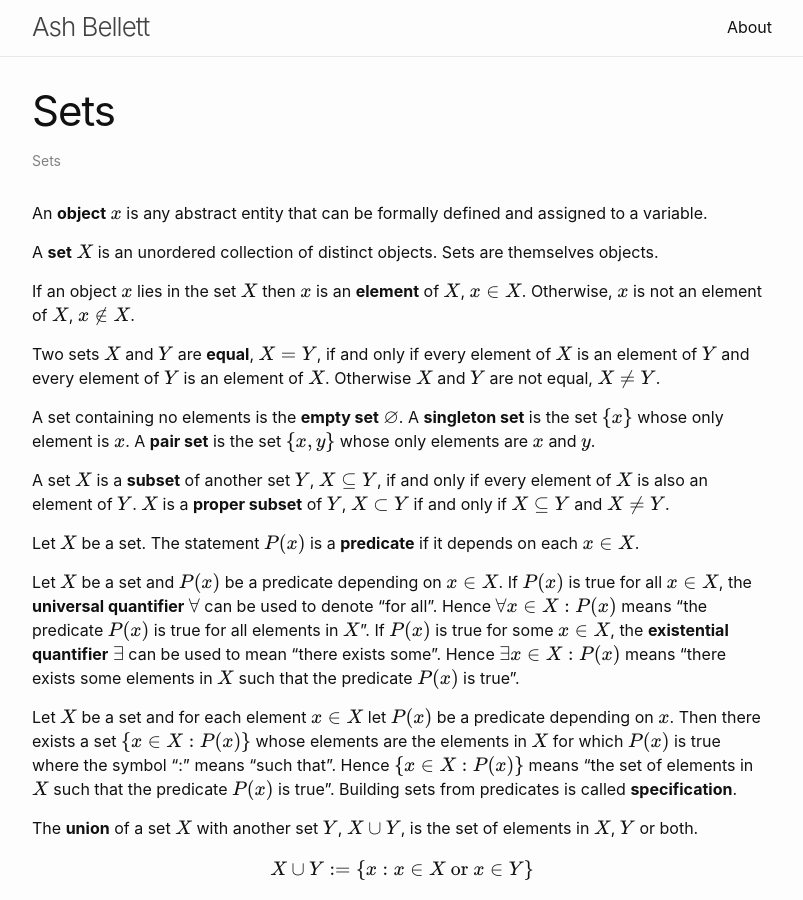
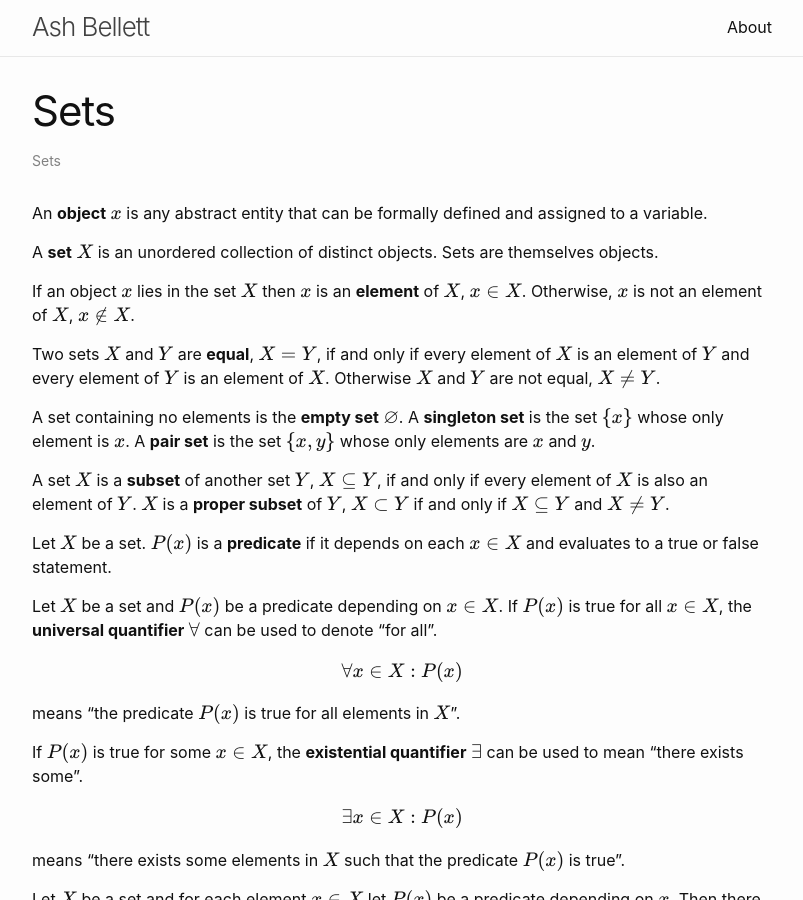
Before and after one commit to ashbellett/ashbellett.github.io, a Jekyll site: the page built from _posts/_sets/sets.md, in a window 1280 px wide and 900 px high. Shown: the whole window, without its empty margins (238-1041 px from the left). Built offline with Jekyll 4.4.1, drawn with Linux system fonts in a browser that asks for light colours; some web fonts are replaced.

Commit message:
Update set notes

```diff
--- a/_posts/_sets/sets.md
+++ b/_posts/_sets/sets.md
@@ -18,9 +18,19 @@ A set containing no elements is the **empty set** $$\varnothing $$. A **singleto
 
 A set $$X$$ is a **subset** of another set $$Y$$, $$X \subseteq Y$$, if and only if every element of $$X$$ is also an element of $$Y$$. $$X$$ is a **proper subset** of $$Y$$, $$X \subset Y$$ if and only if $$X \subseteq Y$$ and $$X \neq Y$$.
 
-Let $$X$$ be a set. The statement $$P(x)$$ is a **predicate** if it depends on each $$x \in X$$.
+Let $$X$$ be a set. $$P(x)$$ is a **predicate** if it depends on each $$x \in X$$ and evaluates to a true or false statement.
 
-Let $$X$$ be a set and $$P(x)$$ be a predicate depending on $$x \in X$$. If $$P(x)$$ is true for all $$x \in X$$, the **universal quantifier** $$\forall $$ can be used to denote "for all". Hence $$ \forall x \in X : P(x)$$ means "the predicate $$P(x)$$ is true for all elements in $$X$$". If $$P(x)$$ is true for some $$x \in X$$, the **existential quantifier** $$\exists $$ can be used to mean "there exists some". Hence $$\exists x \in X : P(x)$$ means "there exists some elements in $$X$$ such that the predicate $$P(x)$$ is true".
+Let $$X$$ be a set and $$P(x)$$ be a predicate depending on $$x \in X$$. If $$P(x)$$ is true for all $$x \in X$$, the **universal quantifier** $$\forall $$ can be used to denote "for all".
+
+$$ \forall x \in X : P(x)$$
+
+means "the predicate $$P(x)$$ is true for all elements in $$X$$".
+
+If $$P(x)$$ is true for some $$x \in X$$, the **existential quantifier** $$\exists $$ can be used to mean "there exists some".
+
+$$\exists x \in X : P(x)$$
+
+means "there exists some elements in $$X$$ such that the predicate $$P(x)$$ is true".
 
 Let $$X$$ be a set and for each element $$x \in X$$ let $$P(x)$$ be a predicate depending on $$x$$. Then there exists a set $$ \{x \in X : P(x)\} $$ whose elements are the elements in $$X$$ for which $$P(x)$$ is true where the symbol ":" means "such that". Hence $$ \{x \in X : P(x)\} $$ means "the set of elements in $$X$$ such that the predicate $$P(x)$$ is true". Building sets from predicates is called **specification**.
 
```
